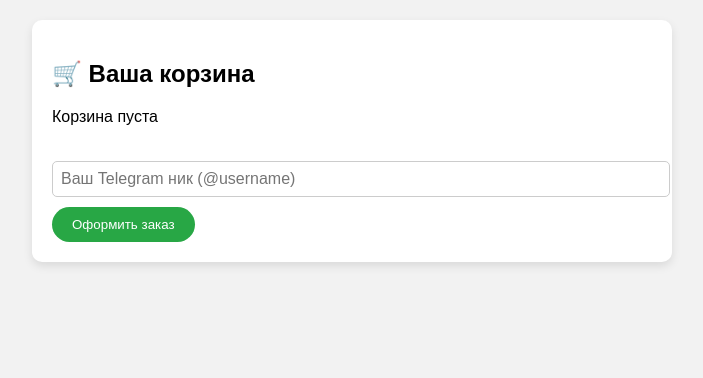
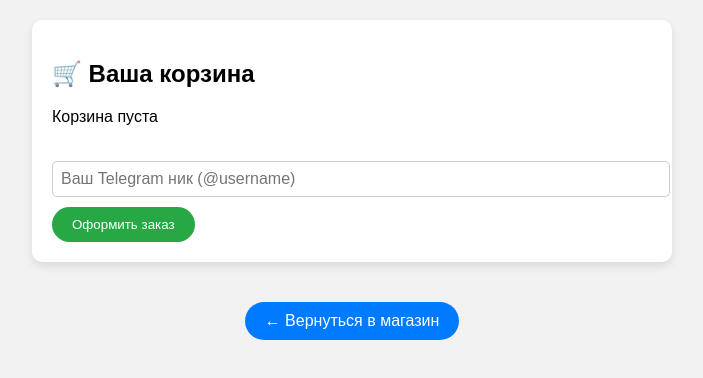
Before and after one commit to Saidmuhammad991/my-shop, a plain HTML site: page cart.html in a window 1280 px wide. Shown: the whole page, without its empty margins (288-991 px from the left). Drawn offline with Linux system fonts and the light colour scheme.

Commit message:
Update cart.html

```diff
--- a/cart.html
+++ b/cart.html
@@ -230,6 +230,10 @@
 
     window.addEventListener('DOMContentLoaded', renderCart);
   </script>
+  <div style="text-align:center; margin-top: 30px;">
+  <a href="index.html" class="btn" style="background:#007bff;">← Вернуться в магазин</a>
+</div>
+
 
 </body>
 </html>
```
